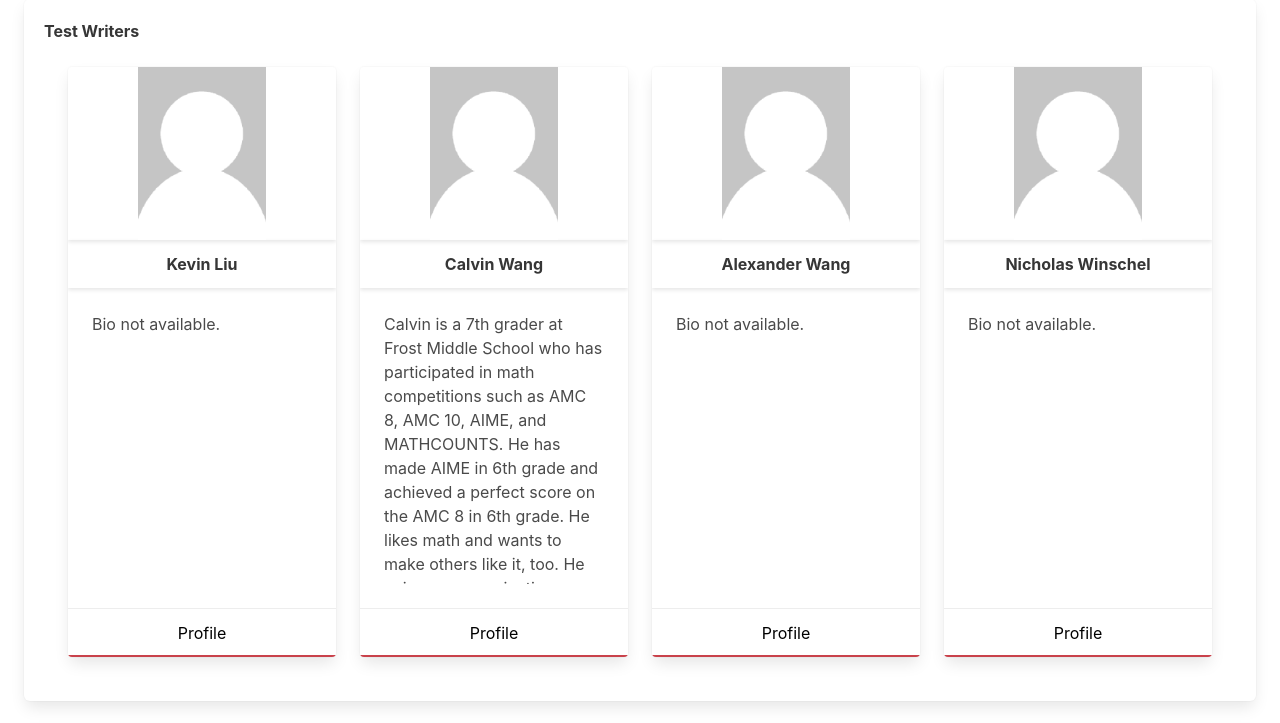
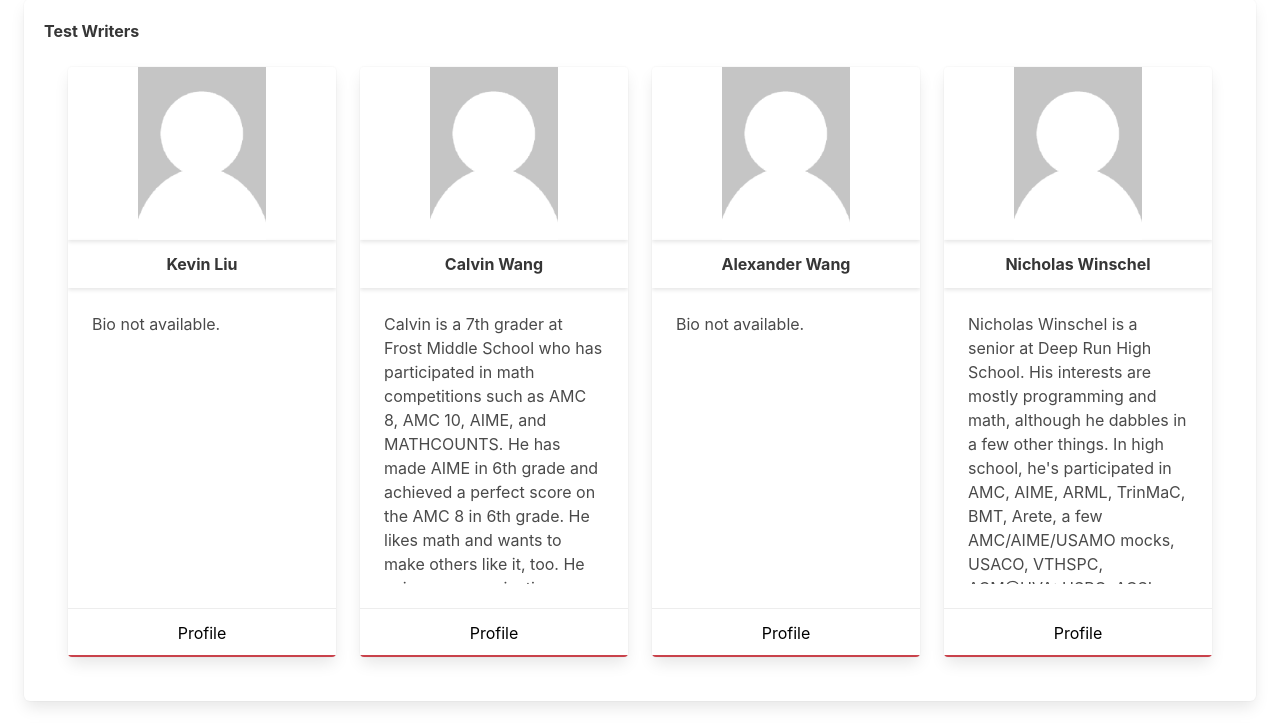
Before and after one commit to Kevin-Liu-01/OMMC-Math-Comp, a Flask app: page /creators in a window 1280 px wide. Shown: the part 2718-3441 px from the top of the page. Run offline with Flask 2, Linux system fonts and the light colour scheme; some libraries are stand-ins or nearby versions.

Commit message:
bio update

```diff
--- a/templates/creators.html
+++ b/templates/creators.html
@@ -466,7 +466,7 @@
                                 </header>
                                 <div class="card-content">
                                   <div class="content" style="font-size:1em;min-height:17rem; max-height:17rem;overflow:auto">
-                                    Bio not available.
+                                    Nicholas Winschel is a senior at Deep Run High School. His interests are mostly programming and math, although he dabbles in a few other things. In high school, he's participated in AMC, AIME, ARML, TrinMaC, BMT, Arete, a few AMC/AIME/USAMO mocks, USACO, VTHSPC, ACM@UVA: HSPC, ACSL, VCU High School Programming Contest, Cyberpatriot, FRC, RMPC, VML, and MetaCTF (even winning in the last 4). He spends most of his time outside of school teaching math/CS and playing video games. If you're still reading at this point: stop pretending you care about my bio and just sign up already :)
                                   </div>
                                 </div>
 
```
